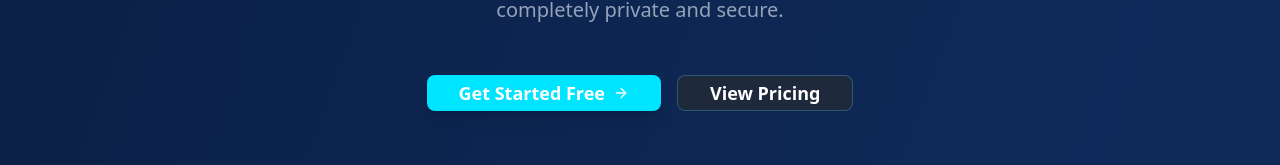
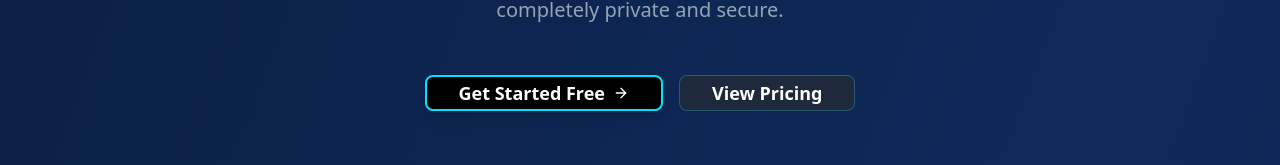
Before and after one commit to SumitAG008/insightsheet, a React (Vite) app: page / in a window 1280 px wide. Shown: the part 365-530 px from the top of the page. Built offline with nearby package versions, Linux system fonts and the light colour scheme; no server answers.

Commit message:
Improve landing page spacing and button readability - Reduce gap above About Meldra section - Change Get Started Free button to black background with white text and aqua border for better contrast and readability

```diff
--- a/src/pages/Landing.jsx
+++ b/src/pages/Landing.jsx
@@ -34,7 +34,7 @@ export default function Landing() {
           {/* Single Strategic CTA - Only in Hero */}
           <div className="flex gap-4 justify-center mt-8">
             <Link to="/register">
-              <Button className="px-8 py-4 text-white rounded-lg font-semibold text-lg transition-all shadow-lg flex items-center gap-2 hover:opacity-90" style={{ background: '#00E5FF' }}>
+              <Button className="px-8 py-4 rounded-lg font-semibold text-lg transition-all shadow-lg flex items-center gap-2 hover:opacity-90" style={{ background: '#000000', color: '#FFFFFF', border: '2px solid #00E5FF' }}>
                 Get Started Free
                 <ArrowRight className="w-5 h-5" />
               </Button>
@@ -166,7 +166,7 @@ export default function Landing() {
       </div>
 
       {/* About the Application Section */}
-      <div className="container mx-auto px-4 py-16 border-t border-slate-800">
+      <div className="container mx-auto px-4 py-8 border-t border-slate-800">
         <div className="max-w-4xl mx-auto">
           <h2 className="text-4xl font-bold text-white text-center mb-4">
             About Meldra
```
